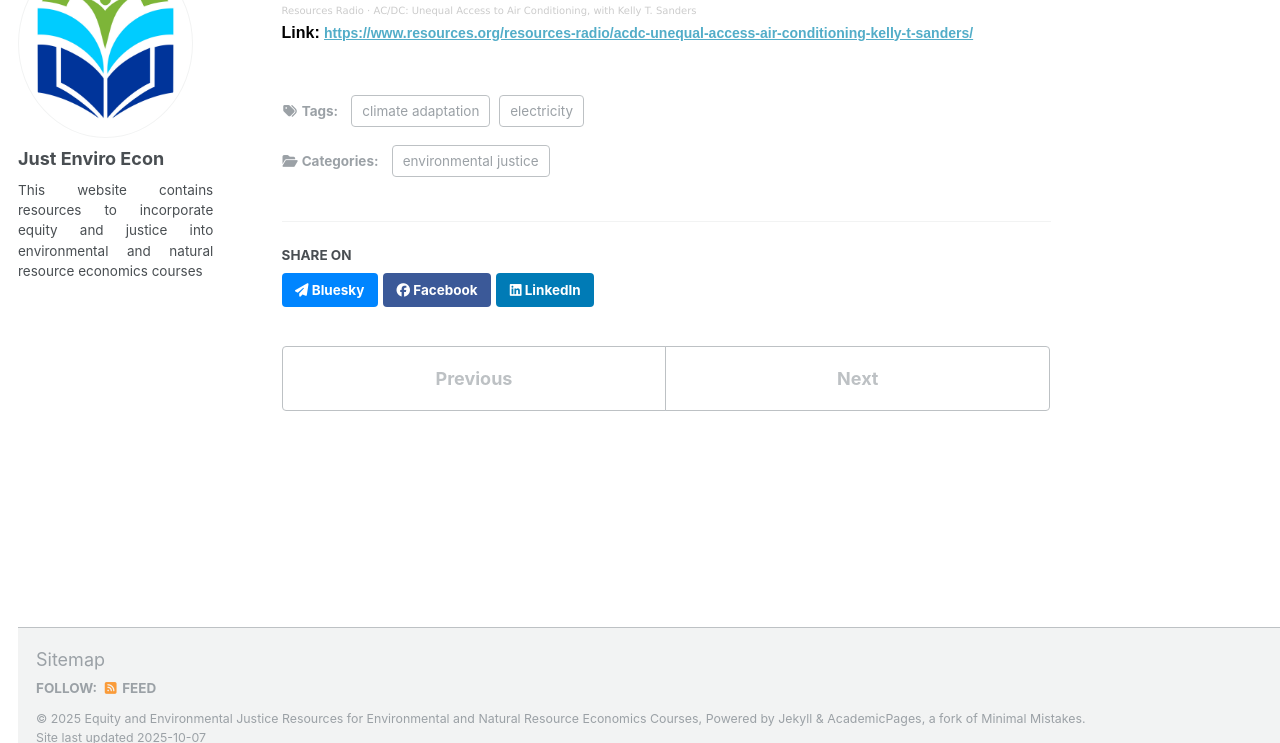
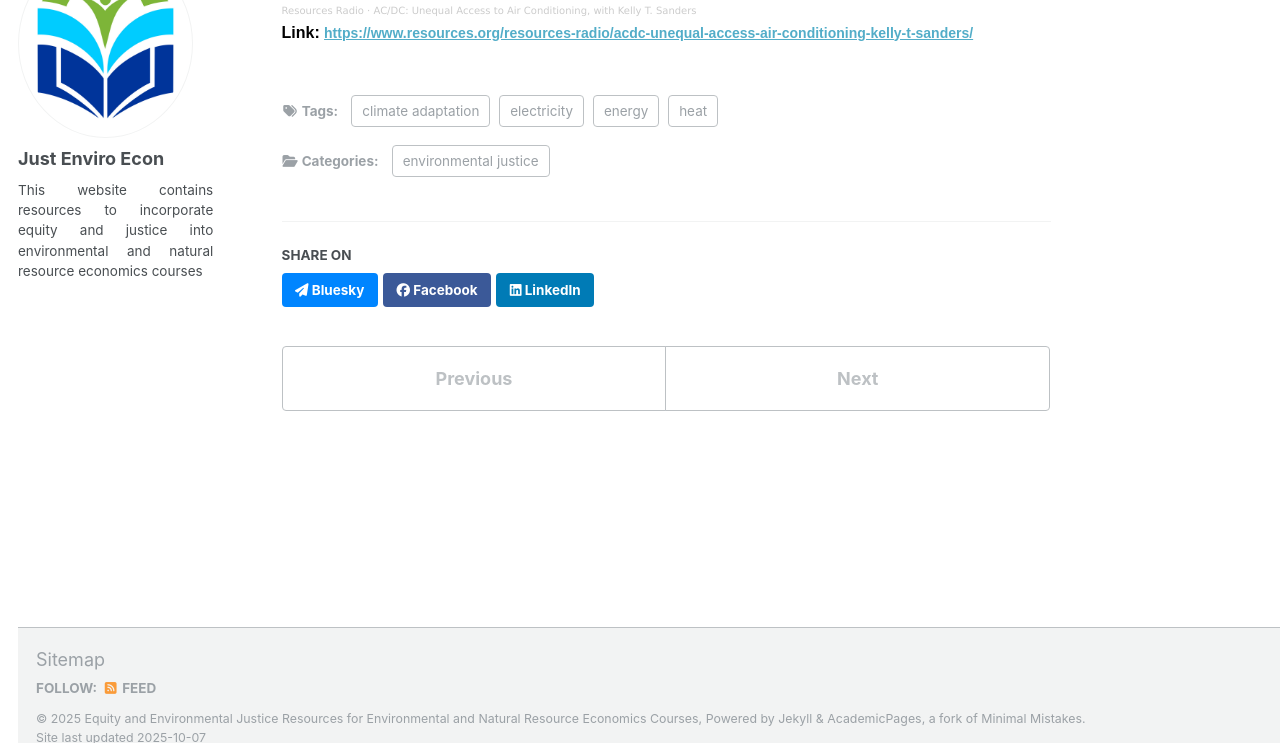
Before and after one commit to just-enviro-econ/just-enviro-econ.github.io, a Jekyll site: the page built from _media/2020-07-07-air-conditioning.md, in a window 1280 px wide and 900 px high, scrolled down 562 px, cut to the strip 157-900 px from the top of the window. Built offline with Jekyll 4.4.1, drawn with Linux system fonts in a browser that asks for light colours.

Commit message:
Update 2020-07-07-air-conditioning.md

```diff
--- a/_media/2020-07-07-air-conditioning.md
+++ b/_media/2020-07-07-air-conditioning.md
@@ -5,6 +5,8 @@ permalink: /media/unequal-access-air-conditioning
 tags:
   - climate adaptation
   - electricity
+  - energy
+  - heat
 category: "environmental justice"
 type: "podcast"
 publisher: "Resource Radio"
```
